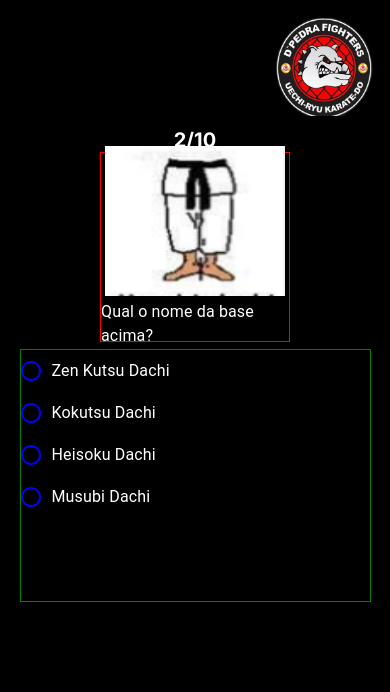
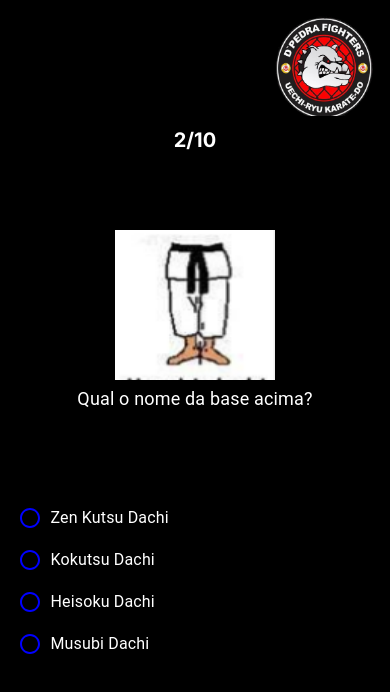
Before and after one commit to Joao-Ortega/uechi-ryu-challenge, a Next.js app: page / in a window 390 px wide. Both pictures are taken after a click on the label "Parar". Shown: the top 692 px of the page. Built offline with nearby package versions, Linux system fonts and the light colour scheme.

Commit message:
Good responsive

```diff
--- a/app/globals.css
+++ b/app/globals.css
@@ -87,28 +87,28 @@ body {
 
 @media screen and (max-width: 550px) {
   .question-image {
-    width: 180px;
+    width: 160px;
     height: 150px;
   }
 }
 
 @media screen and (min-width: 551px) and (max-width: 768px) {
   .question-image {
-    width: 200px;
-    height: 170px;
+    width: 280px;
+    height: 220px;
   }
 }
 
 @media screen and (min-width: 769px) and (max-width: 1024px) {
   .question-image {
-    width: 240px;
-    height: 190px;
+    width: 280px;
+    height: 210px;
   }
 }
 
 @media screen and (min-width: 1025px) {
   .question-image {
-    width: 260px;
-    height: 200px;
+    width: 290px;
+    height: 250px;
   }
 }
--- a/components/Modal/FinishedGameModal.tsx
+++ b/components/Modal/FinishedGameModal.tsx
@@ -1,5 +1,5 @@
 import React from 'react';
-import { IFinishedGameProps } from '@/interfaces';
+import { IFinishedGameProps } from '../../interfaces';
 import { Box, Button, Modal, Typography } from '@mui/material';
 import oss from '../../app/assets/gifs/osu.gif';
 import Image from 'next/image';
@@ -14,6 +14,7 @@ const FinishedGameModal = ({
   restart,
   setMainLoading
 }: IFinishedGameProps) => {
+
   const restoreGame = () => {
     setMainLoading(true);
     restart(!currentState);
@@ -27,7 +28,6 @@ const FinishedGameModal = ({
     >
       <Box
         sx={{
-          // backgroundColor: 'white',
           height: '90vh',
           width: '100vw'
         }}
@@ -40,14 +40,14 @@ const FinishedGameModal = ({
             backgroundColor: 'white',
             borderRadius: '8px',
             height: '50vh',
-            width: '80vw'
+            width: { xs: '80vw', sm: '60vw', md: '50vw', lg: '40vw', xl: '30vw' }
           }}
           display='flex'
           alignItems='center'
           flexDirection='column'
         >
           <Typography
-            sx={{ margin: '2% auto 1.5% auto' }}
+            sx={{ margin: '5% auto 1.5% auto' }}
             variant='h5'
           >
             Teste Completo
--- a/components/RenderQuestion/RenderQuestion.tsx
+++ b/components/RenderQuestion/RenderQuestion.tsx
@@ -1,3 +1,4 @@
+import React, { useEffect, useState } from 'react';
 import { IAnswers, IQuestions, IRenderQuestionProps } from '../../interfaces';
 import {
   Box,
@@ -11,7 +12,6 @@ import {
   Typography
 } from '@mui/material';
 import Image from 'next/image';
-import React, { useEffect, useState } from 'react';
 
 const RenderQuestion: React.FC<IRenderQuestionProps> = ({
   questions,
@@ -41,6 +41,7 @@ const RenderQuestion: React.FC<IRenderQuestionProps> = ({
     setBlockAnswer(false);
     setIsCorrect(undefined)
     setMainLoading(false);
+  // eslint-disable-next-line react-hooks/exhaustive-deps
   }, [restoreGame]);
 
   const generateQuestionsLimit = (list: IQuestions[]): IQuestions[] => {
@@ -100,7 +101,7 @@ const RenderQuestion: React.FC<IRenderQuestionProps> = ({
     setIsLoading(true);
     setTimeout(() => {
       buildNextQuestion(isFinished);
-    }, 500)
+    }, 2000)
   };
 
   const returnColor = (rightAnswer: number): string => {
@@ -134,7 +135,15 @@ const RenderQuestion: React.FC<IRenderQuestionProps> = ({
           src={question.content[0]}
           className='question-image'
         />
-        <Typography sx={{ color: 'white', marginTop: '2%' }}>{question.content[1] as string}</Typography>
+        <Typography
+          sx={{
+            color: 'white',
+            marginTop: '2%',
+            fontSize: { xs: '18px', sm: '20px', md: '20px', lg: '22px', xl: '24px' }
+          }}
+        >
+          {question.content[1] as string}
+        </Typography>
       </Box>
     )
   }
@@ -143,7 +152,12 @@ const RenderQuestion: React.FC<IRenderQuestionProps> = ({
       const NUMBER_OF_ANSWERS = 4;
     if (answersList.length === NUMBER_OF_ANSWERS) {
       return (
-        <FormControl>
+        <FormControl
+          sx={{
+            width: { xs: '90vw', sm: '60vw', md: '50vw', lg: '20vw', xl: '15vw' },
+            height: { xs: '30vh', sm: '30vh', md: '30vh', lg: '30vh', xl: '30vh' },
+          }}
+        >
           <RadioGroup
             value={isCorrect !== undefined ? isCorrect : null}
             onChange={handleChange}
@@ -212,11 +226,9 @@ const RenderQuestion: React.FC<IRenderQuestionProps> = ({
           </Box>
           <Box
             sx={{
-              border: '1px solid red',
               margin: '0 auto 0 auto',
-              // width: '90vw',
-              width: { xs: '190px', sm: '150px', md: '180px', lg: '65vw', xl: '60vw' },
-              height: { xs: '190px', sm: '150px', md: '180px', lg: '40vh', xl: '42vh' },
+              width: { xs: '80vw', sm: '65vw', md: '50vw', lg: '45vw', xl: '40vw' },
+              height: { xs: '40vh', sm: '40vh', md: '40vh', lg: '40vh', xl: '42vh' },
             }}
             display='flex'
             alignItems='center'
@@ -226,11 +238,12 @@ const RenderQuestion: React.FC<IRenderQuestionProps> = ({
           </Box>
           <Box
             sx={{
-              border: '1px solid green',
               margin: '2% auto 0 auto',
               width: '90vw',
               height: '30vh'
             }}
+            display='flex'
+            justifyContent='center'
           >
             { copyQuestions.length && buildAnswers(copyQuestions[randomIndex].options) }
           </Box>
--- a/util/questions.ts
+++ b/util/questions.ts
@@ -73,10 +73,10 @@ const challenges: IQuestions[] = [
     type: 'text',
     content: 'Oque significa Shin Gi Tai?',
     options: [
-      {correct: 1, data: '3 conflitos'},
-      {correct: 2, data: 'Mente de Principiante'},
+      {correct: 1, data: '3 - conflitos'},
+      {correct: 2, data: 'Mente - de - Principiante'},
       {correct: 0, data: 'Mente - Técnica - Corpo'},
-      {correct: 3, data: 'Buscar Excelência'}
+      {correct: 3, data: 'Buscar - Excelência'}
     ]
   },
   {
```
